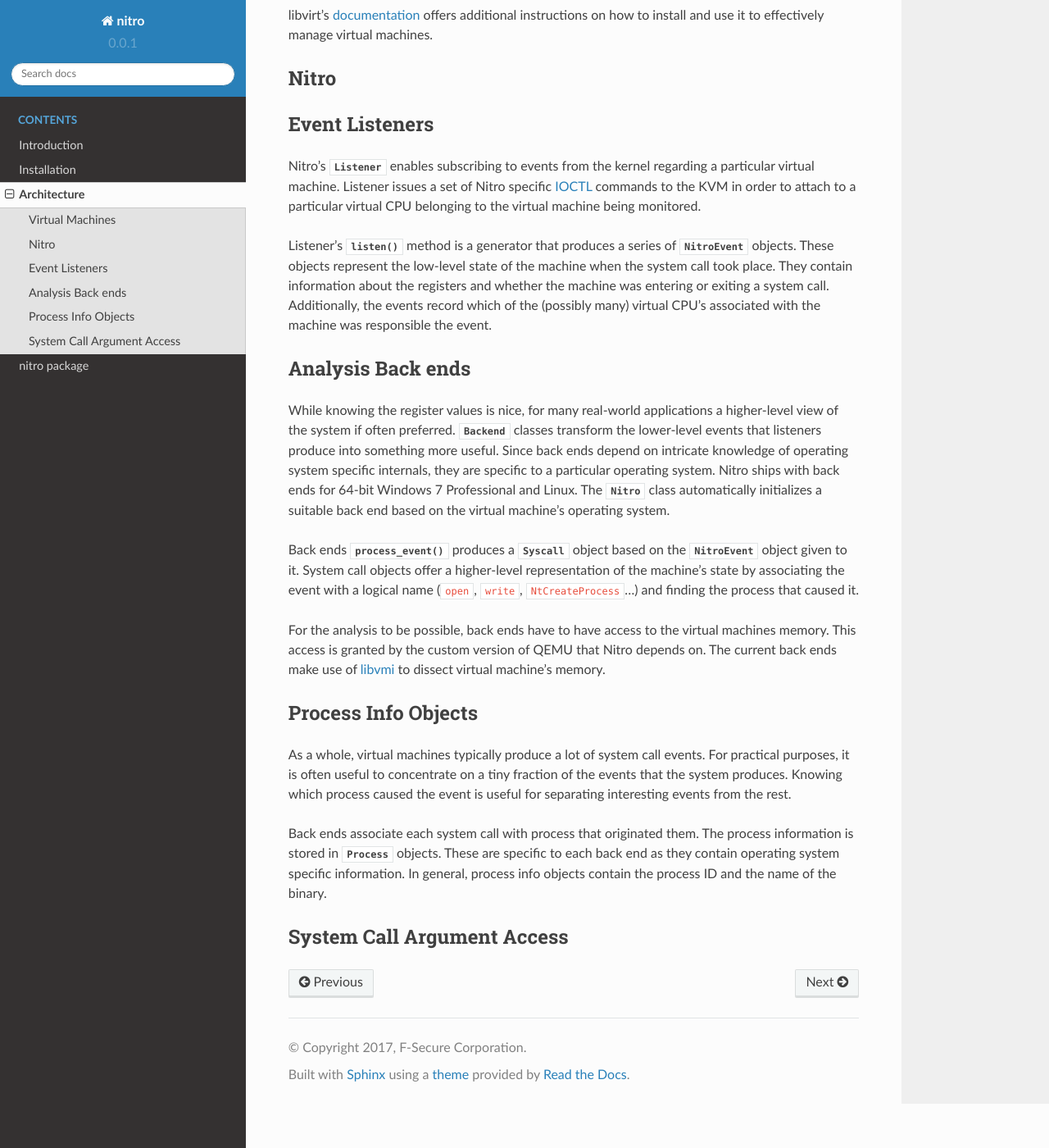
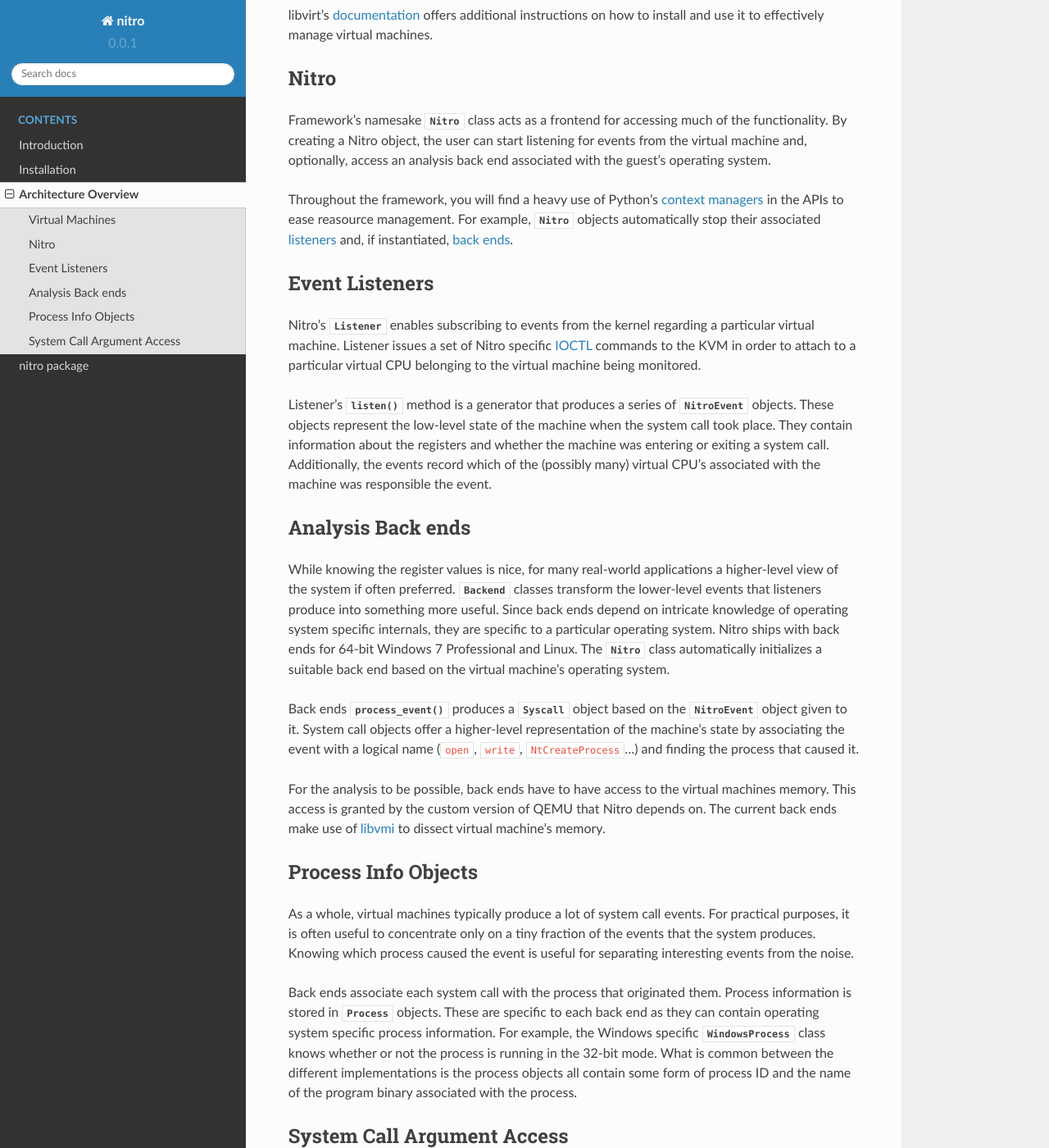
Before and after one commit to KVM-VMI/nitro, a Sphinx documentation site: the page built from doc/source/architecture.rst, in a window 1280 px wide and 1400 px high, scrolled down 1183 px. Shown: the whole window at 82% size. Built offline with Sphinx 7.4.7 and the Read the Docs theme 2.0.0, drawn with Linux system fonts in a browser that asks for light colours; some of the changed text lies outside the part shown.

Commit message:
documentation: More architecture

```diff
--- a/doc/source/architecture.rst
+++ b/doc/source/architecture.rst
@@ -1,5 +1,5 @@
-Architecture
-============
+Architecture Overview
+=====================
 
 In this chapter, we take a look at how the project is structured and how the
 different components fit together.
@@ -39,6 +39,19 @@
 Nitro
 -----
 
+Framework's namesake :class:`~.Nitro` class acts as a frontend for accessing
+much of the functionality. By creating a Nitro object, the user can start
+listening for events from the virtual machine and, optionally, access an
+analysis back end associated with the guest's operating system.
+
+Throughout the framework, you will find a heavy use of Python's `context
+managers <https://docs.python.org/3/library/stdtypes.html#typecontextmanager>`__
+in the APIs to ease reasource management. For example, :class:`~.Nitro` objects
+automatically stop their associated :ref:`listeners <listeners>` and, if
+instantiated, :ref:`back ends <backends>`.
+
+.. _listeners:
+
 Event Listeners
 ---------------
 
@@ -82,14 +97,18 @@
 --------------------
 
 As a whole, virtual machines typically produce a lot of system call events. For
-practical purposes, it is often useful to concentrate on a tiny fraction of the
-events that the system produces. Knowing which process caused the event is
-useful for separating interesting events from the rest.
+practical purposes, it is often useful to concentrate only on a tiny fraction of
+the events that the system produces. Knowing which process caused the event is
+useful for separating interesting events from the noise.
 
-Back ends associate each system call with process that originated them. The
-process information is stored in :class:`~.Process` objects. These are specific
-to each back end as they contain operating system specific information. In
-general, process info objects contain the process ID and the name of the binary.
+Back ends associate each system call with the process that originated them.
+Process information is stored in :class:`~.Process` objects. These are specific
+to each back end as they can contain operating system specific process
+information. For example, the Windows specific :class:`~.WindowsProcess` class
+knows whether or not the process is running in the 32-bit mode. What is common
+between the different implementations is the process objects all contain some
+form of process ID and the name of the program binary associated with the
+process.
 
 System Call Argument Access
 ---------------------------
```
Also changed, not shown: other parts of doc/source/architecture.rst (+2 -0 lines).
